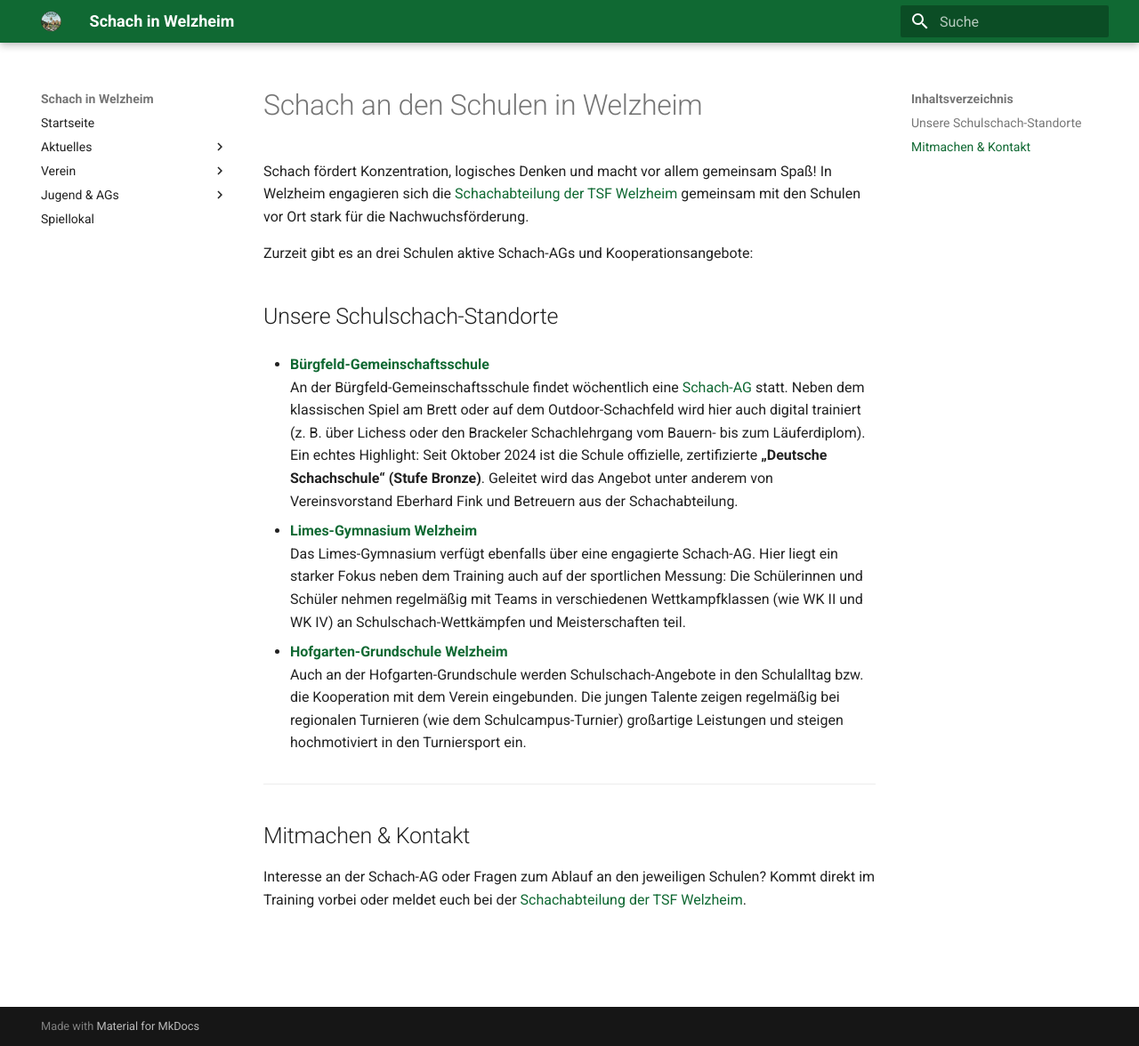
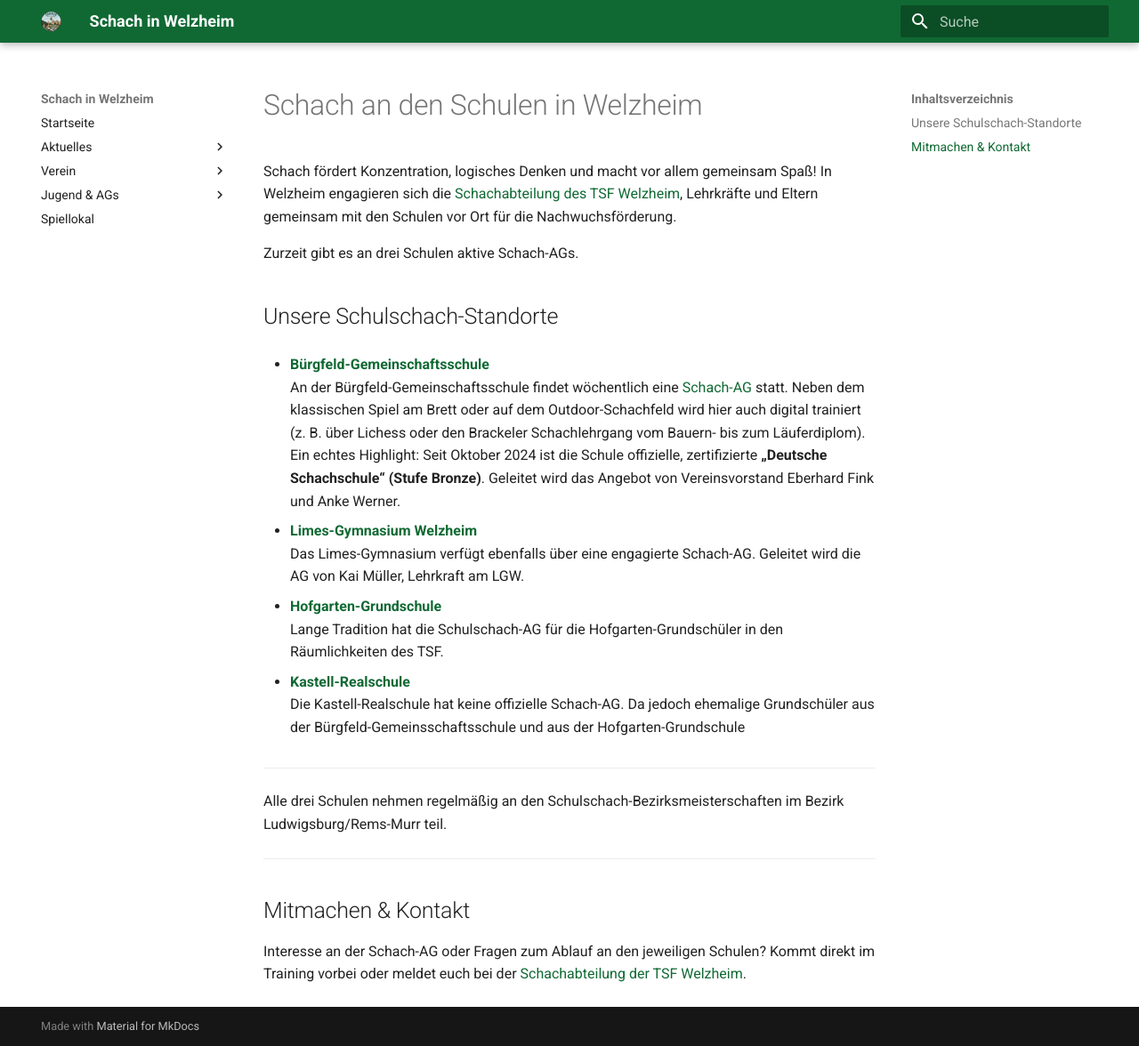
Before and after one commit to schachwelzheim/schachwelzheim, an MkDocs documentation site: the page built from docs/jugend-und-ags/schach-ags.md, in a window 1280 px wide and 1176 px high. Shown: the whole window at 89% size. Built offline with MkDocs 1.6.1 and Material for MkDocs 9.7.7, drawn with Linux system fonts in a browser that asks for light colours.

Commit message:
Revise Schach-AG details and school participation
Updated information about the Schach-AGs at local schools, including changes in leadership and additional details about participation in competitions.

```diff
--- a/docs/jugend-und-ags/schach-ags.md
+++ b/docs/jugend-und-ags/schach-ags.md
@@ -1,19 +1,26 @@
 # Schach an den Schulen in Welzheim
 
-Schach fördert Konzentration, logisches Denken und macht vor allem gemeinsam Spaß! In Welzheim engagieren sich die [Schachabteilung der TSF Welzheim](https://www.tsfwelzheim.de/abteilungen/schach/) gemeinsam mit den Schulen vor Ort stark für die Nachwuchsförderung.
+Schach fördert Konzentration, logisches Denken und macht vor allem gemeinsam Spaß! In Welzheim engagieren sich die [Schachabteilung des TSF Welzheim](https://www.tsfwelzheim.de/abteilungen/schach/), Lehrkräfte und Eltern gemeinsam mit den Schulen vor Ort für die Nachwuchsförderung.
 
-Zurzeit gibt es an drei Schulen aktive Schach-AGs und Kooperationsangebote:
+Zurzeit gibt es an drei Schulen aktive Schach-AGs.
 
 ## Unsere Schulschach-Standorte
 
 * **[Bürgfeld-Gemeinschaftsschule](https://buergfeld-gms.de/)**
-  An der Bürgfeld-Gemeinschaftsschule findet wöchentlich eine [Schach-AG](https://buergfeld-gms.de/schach-ag/) statt. Neben dem klassischen Spiel am Brett oder auf dem Outdoor-Schachfeld wird hier auch digital trainiert (z. B. über Lichess oder den Brackeler Schachlehrgang vom Bauern- bis zum Läuferdiplom). Ein echtes Highlight: Seit Oktober 2024 ist die Schule offizielle, zertifizierte **„Deutsche Schachschule“ (Stufe Bronze)**. Geleitet wird das Angebot unter anderem von Vereinsvorstand Eberhard Fink und Betreuern aus der Schachabteilung.
+  An der Bürgfeld-Gemeinschaftsschule findet wöchentlich eine [Schach-AG](https://buergfeld-gms.de/schach-ag/) statt. Neben dem klassischen Spiel am Brett oder auf dem Outdoor-Schachfeld wird hier auch digital trainiert (z. B. über Lichess oder den Brackeler Schachlehrgang vom Bauern- bis zum Läuferdiplom). Ein echtes Highlight: Seit Oktober 2024 ist die Schule offizielle, zertifizierte **„Deutsche Schachschule“ (Stufe Bronze)**. Geleitet wird das Angebot von Vereinsvorstand Eberhard Fink und Anke Werner.
 
-* **[Limes-Gymnasium Welzheim](https://www.limes-gymnasium-welzheim.de/)**
-  Das Limes-Gymnasium verfügt ebenfalls über eine engagierte Schach-AG. Hier liegt ein starker Fokus neben dem Training auch auf der sportlichen Messung: Die Schülerinnen und Schüler nehmen regelmäßig mit Teams in verschiedenen Wettkampfklassen (wie WK II und WK IV) an Schulschach-Wettkämpfen und Meisterschaften teil.
+* **[Limes-Gymnasium Welzheim](https://www.limes-gymnasium-welzheim.de/schach-ag/)**
+  Das Limes-Gymnasium verfügt ebenfalls über eine engagierte Schach-AG. Geleitet wird die AG von Kai Müller, Lehrkraft am LGW.
 
-* **[Hofgarten-Grundschule Welzheim](https://www.hofgartengrundschule.de/)**
-  Auch an der Hofgarten-Grundschule werden Schulschach-Angebote in den Schulalltag bzw. die Kooperation mit dem Verein eingebunden. Die jungen Talente zeigen regelmäßig bei regionalen Turnieren (wie dem Schulcampus-Turnier) großartige Leistungen und steigen hochmotiviert in den Turniersport ein.
+* **[Hofgarten-Grundschule](https://www.hofgartengrundschule.de/nachmittagsangebot)**
+  Lange Tradition hat die Schulschach-AG für die Hofgarten-Grundschüler in den Räumlichkeiten des TSF.
+
+* **[Kastell-Realschule](https://krswelzheim.de/index.php/11433/1-platz-bei-der-schulschachmeisterschaft-2026/)**
+  Die Kastell-Realschule hat keine offizielle Schach-AG. Da jedoch ehemalige Grundschüler aus der Bürgfeld-Gemeinsschaftsschule und aus der Hofgarten-Grundschule
+
+---
+
+Alle drei Schulen nehmen regelmäßig an den Schulschach-Bezirksmeisterschaften im Bezirk Ludwigsburg/Rems-Murr teil.
 
 ---
 
```
